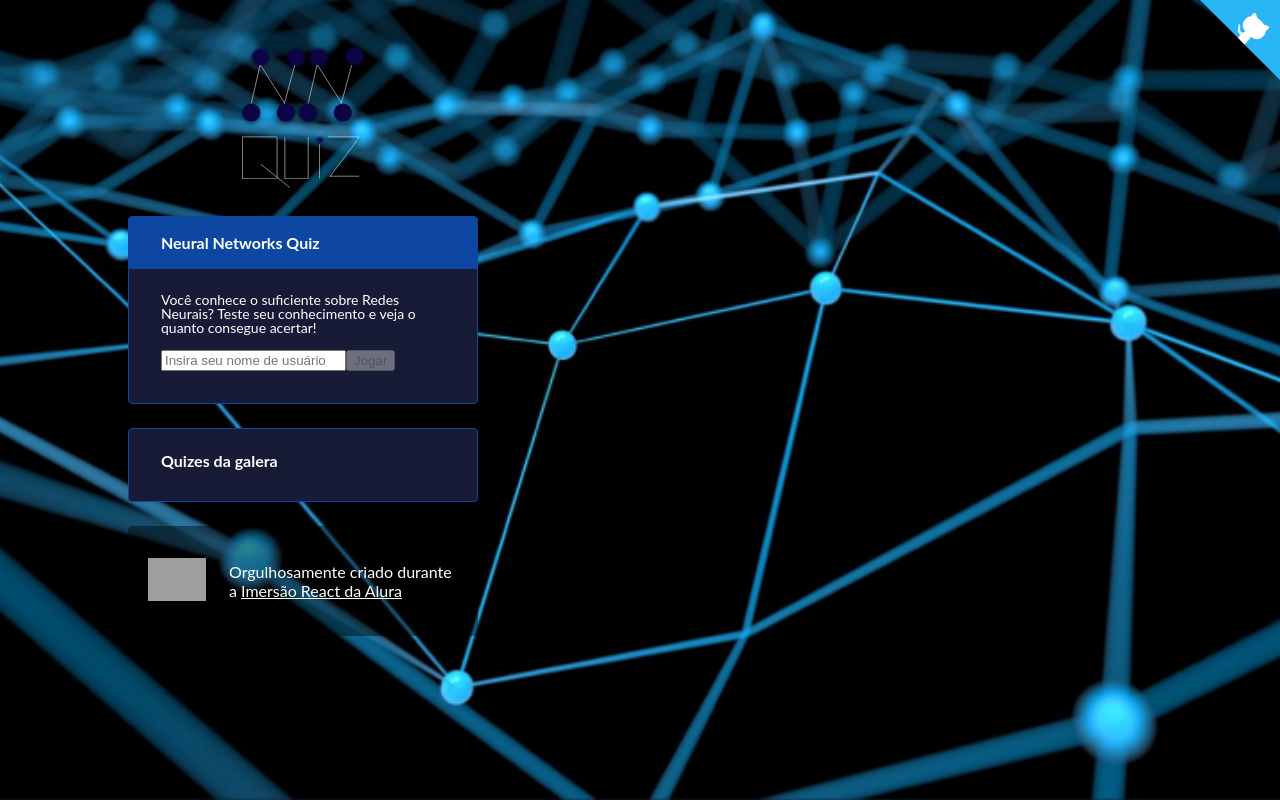
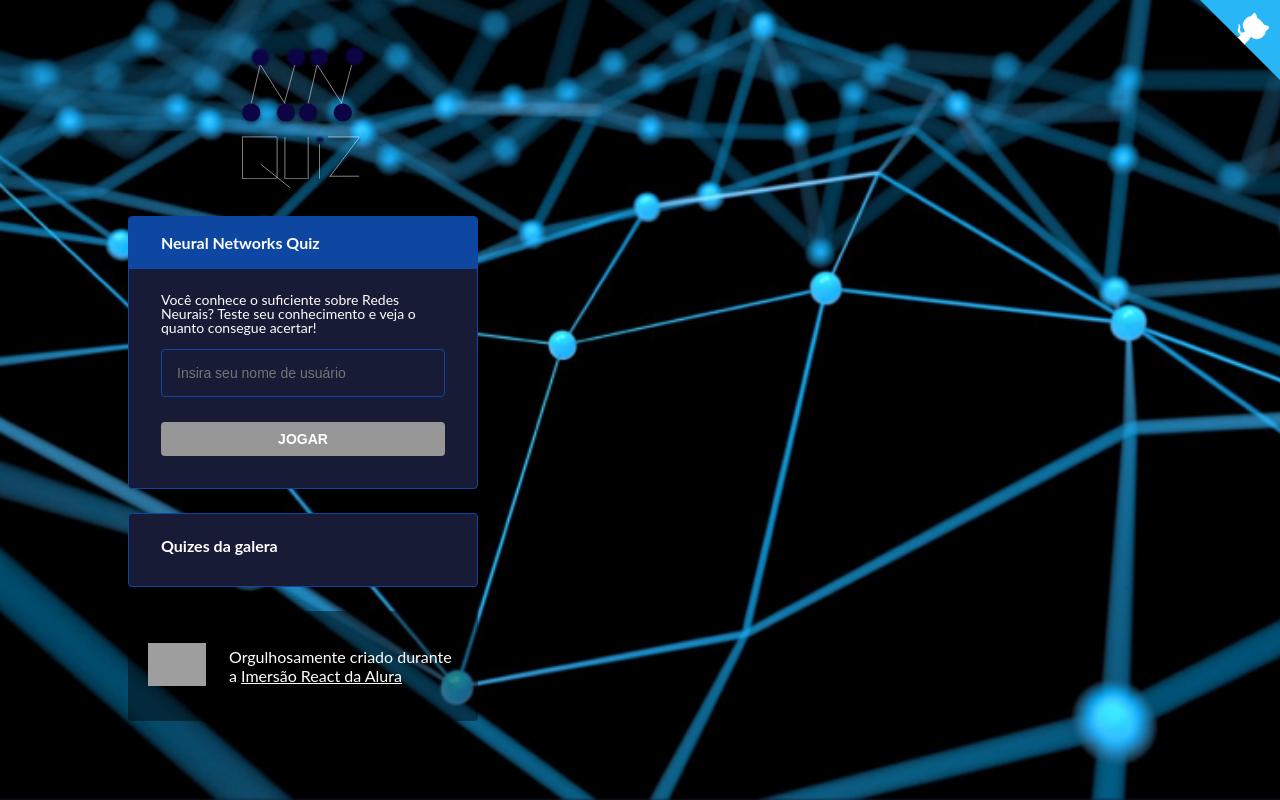
Before and after one commit to SousaPedroso/NeuralNetworksquiz, a Next.js app: page / in a window 1280 px wide. Built offline with nearby package versions, Linux system fonts and the light colour scheme; grey boxes are pictures that could not be loaded.

Commit message:
Criação inicial da página do quiz

```diff
--- a/package.json
+++ b/package.json
@@ -8,6 +8,7 @@
   },
   "dependencies": {
     "next": "latest",
+    "prop-types": "^15.7.2",
     "react": "^16.8.0",
     "react-dom": "^16.8.0",
     "react-is": "^16.8.0",
--- a/pages/index.js
+++ b/pages/index.js
@@ -4,10 +4,12 @@ import db from '../db.json';
 import Head from 'next/head';
 import {useRouter} from 'next/router';
 import Widget from '../src/components/Widget';
-import QuizBgImage from '../src/components/bgImage';
+import QuizBgImage from '../src/components/BgImage';
 import QuizBackground from '../src/components/QuizBackground';
 import Footer from '../src/components/Footer';
 import GithubCorner from '../src/components/GithubCorner';
+import Input from '../src/components/input';
+import Button from '../src/components/Button';
 
 export const QuizContainer = styled.div`
   width: 100%;
@@ -41,16 +43,16 @@ export default function Home() {
                 infosDoEvento.preventDefault();
                 router.push(`/quiz?name=${name}`);
               }} >
-                <input
-                  onChange={function (infosDoEvento) {
-                    setName(infosDoEvento.target.value);
-                  }}
+                <Input
+                  name="nomeDoUsuario"
+                  onChange={(infosDoEvento) => {setName(infosDoEvento.target.value)}}
                   placeholder="Insira seu nome de usuário"
+                  value = {name}
                   maxLength={29}
                 />
-                <button type="submit" disabled={name.length === 0}>
+                <Button type="submit" disabled={name.length === 0}>
                   Jogar
-                </button>
+                </Button>
               </form>
             </Widget.Content>
         </Widget>
--- /dev/null
+++ b/src/components/Button/index.js
@@ -0,0 +1,33 @@
+import PropTypes from 'prop-types';
+import styled from 'styled-components';
+
+const Button = styled.button`
+  background-color: ${({ theme }) => theme.colors.secondary};
+  color: ${({ theme }) => theme.colors.contrastText};
+  border-radius: ${({ theme }) => theme.borderRadius};
+  border: 0;
+  width: 100%;
+  padding: 10px 16px;
+  font-weight: bold;
+  font-size: 14px;
+  line-height: 1;
+  text-transform: uppercase;
+  outline: 0;
+  transition: .3s;
+  cursor: pointer;
+  &:hover,
+  &:focus {
+    opacity: .5;
+  }
+  &:disabled {
+    background-color: #979797;
+    cursor: not-allowed;
+  }
+`;
+
+Button.propTypes = {
+  type: PropTypes.oneOf(['submit', 'type', 'button']).isRequired,
+  children: PropTypes.node.isRequired,
+};
+
+export default Button;
--- /dev/null
+++ b/src/components/Input/index.js
@@ -0,0 +1,38 @@
+import React from 'react';
+import PropTypes from 'prop-types';
+import styled from 'styled-components';
+
+const InputBase = styled.input`
+    width: 100%;
+    padding: 15px;
+    font-size: 14px;
+    border: 1px solid ${({ theme}) => theme.colors.primary};
+    color: ${({ theme}) => theme.colors.contrastText};
+    background-color: ${({ theme }) => theme.colors.mainBg};
+    border-radius: ${({ theme }) => theme.borderRadius};
+    outline: 0;
+    margin-bottom: 25px;
+`
+
+export default function Input({onChange, placeholder, ...props}) {
+    return (
+        <div>
+            < InputBase
+                onChange={onChange}
+                placeholder={placeholder}
+                {...props}
+            />
+        </div>
+    )
+}
+
+Input.defaultProps = {
+    value: '',
+};
+
+Input.propTypes = {
+    onChange: PropTypes.func.isRequired,
+    placeholder: PropTypes.string.isRequired,
+    name: PropTypes.string.isRequired,
+    value: PropTypes.string.isRequired,
+};
--- a/src/components/Widget/index.js
+++ b/src/components/Widget/index.js
@@ -50,4 +50,22 @@ Widget.Content = styled.div`
 
 `;
 
+Widget.Topic = styled.a`
+  outline: 0;
+  text-decoration: none;
+  color: ${({ theme }) => theme.colors.contrastText};
+  background-color: ${({ theme }) => `${theme.colors.primary}40`};
+  padding: 10px 15px;
+  margin-bottom: 8px;
+  cursor: pointer;
+  border-radius: ${({ theme }) => theme.borderRadius};
+  transition: .3s;
+  display: block;
+
+  &:hover,
+  &:focus {
+    opacity: .5;
+  }
+`;
+
 export default Widget;
```
Also changed, not shown: pages/quiz.js (+122 -3 lines), src/components/QuizContainer/index.js (added, +14 -0 lines).
